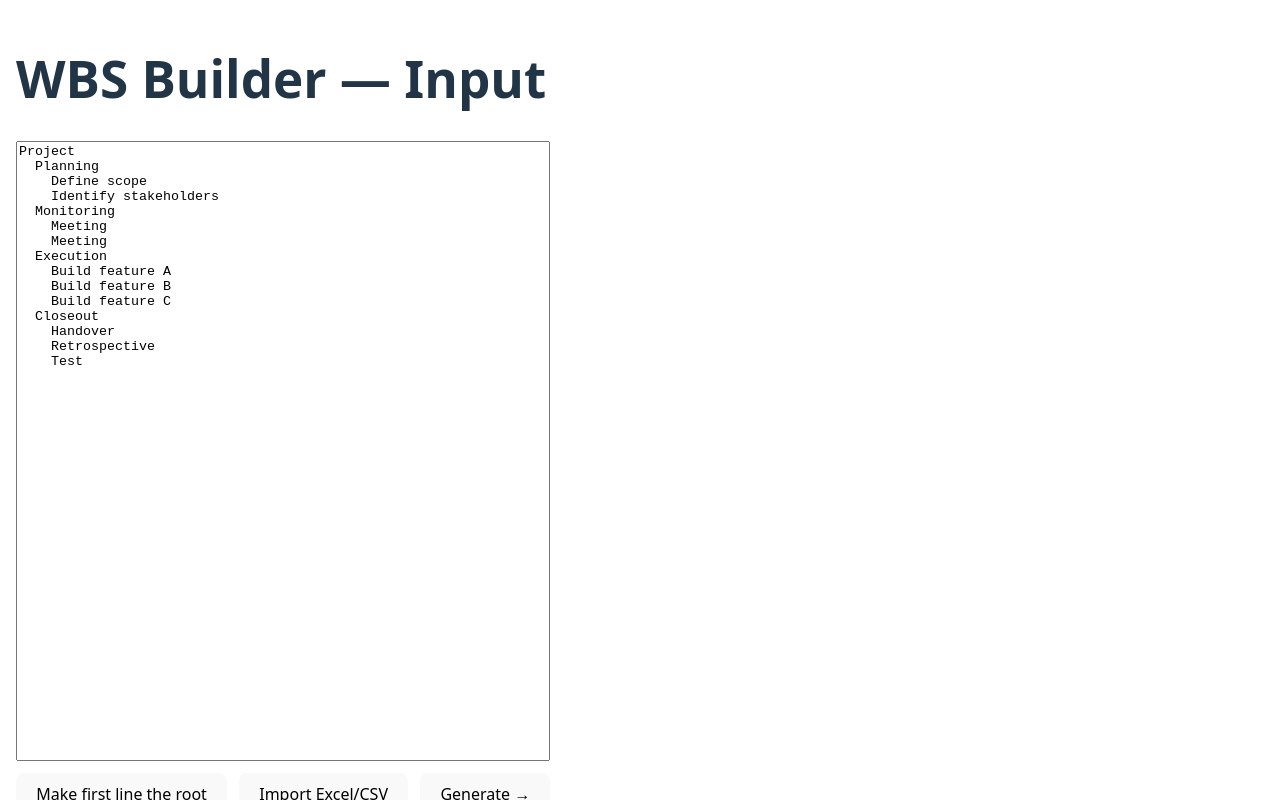
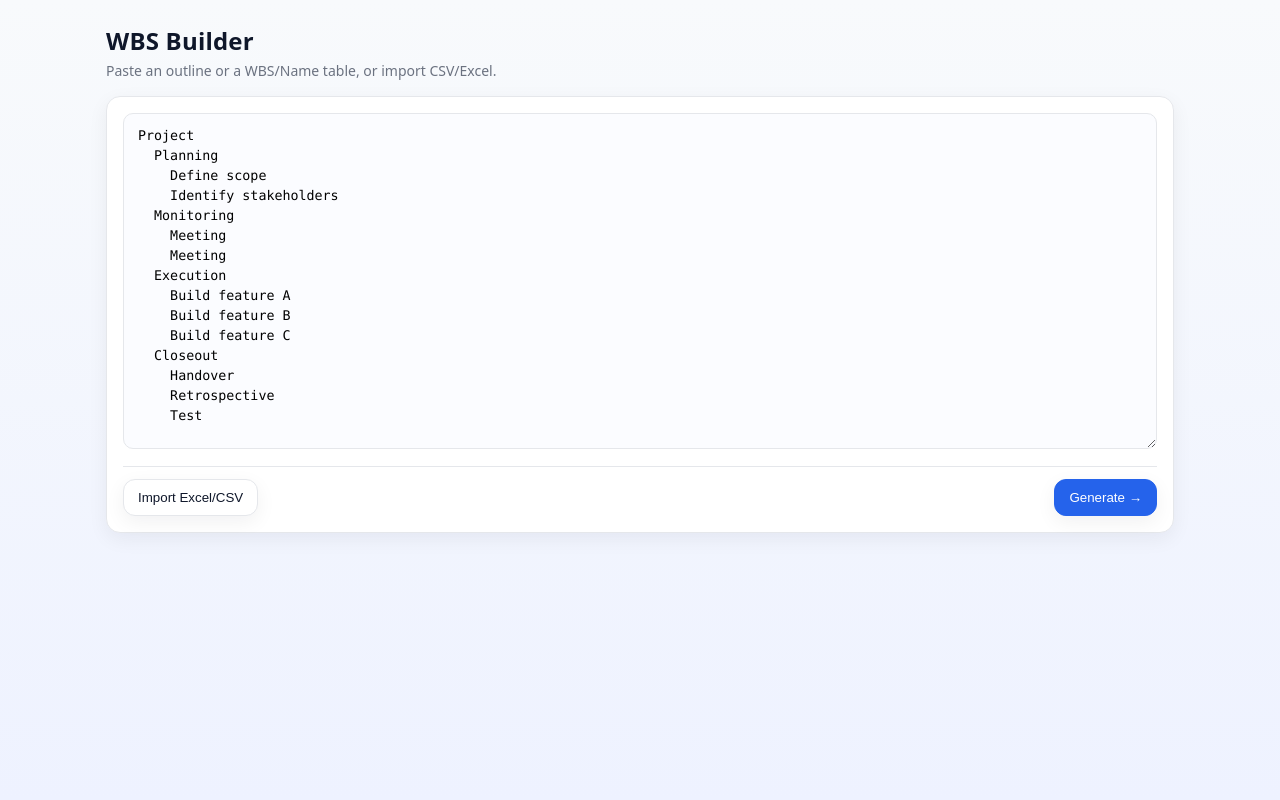
Before and after one commit to cestmoi1337/wbs-app, a React (Vite) app: page / in a window 1280 px wide. Built offline with nearby package versions, Linux system fonts and the light colour scheme; what cytoscape-svg would draw is missing.

Commit message:
ui: remove root button + apply clean theme (cards, buttons, toolbar)

```diff
--- a/src/App.tsx
+++ b/src/App.tsx
@@ -3,7 +3,7 @@ import { HashRouter, Routes, Route, useNavigate } from 'react-router-dom'
 import Papa from 'papaparse'
 import { rowsToOutline, parseCsvToOutline, parseXlsxToOutline } from './lib/importers'
 import { parseOutline, type WbsNode } from './lib/parseOutline'
-import { toOutline, renameNode, makeFirstLineRoot } from './lib/wbs'
+import { toOutline, renameNode } from './lib/wbs'
 import Diagram from './components/Diagram'
 
 const SAMPLE = `Project
@@ -34,6 +34,7 @@ function InputPage() {
   const navigate = useNavigate()
   const [text, setText] = useState<string>(() => localStorage.getItem(STORAGE_KEY) || SAMPLE)
 
+  // Convert HTML lists -> outline
   const htmlListToOutline = (html: string): string | null => {
     if (!html || !/<(ul|ol|li|br)/i.test(html)) return null
     const parser = new DOMParser()
@@ -188,21 +189,30 @@ function InputPage() {
   }
 
   return (
-    <div style={{ padding: 16, display: 'grid', gridTemplateRows: 'auto 1fr auto', height: '100vh' }}>
-      <h1>WBS Builder — Input</h1>
+    <div className="container">
+      <header className="header">
+        <div>
+          <h1 className="title">WBS Builder</h1>
+          <p className="subtitle">Paste an outline or a WBS/Name table, or import CSV/Excel.</p>
+        </div>
+      </header>
+
+      <main className="content">
+        <section className="card">
           <textarea
             value={text}
             onChange={(e) => setText(e.target.value)}
             onPaste={onPaste}
             onKeyDown={onKeyDown}
-        style={{ width: '100%', height: '100%', resize: 'none', boxSizing: 'border-box', fontFamily: 'monospace' }}
+            className="textarea"
             placeholder="Paste outline or WBS/Name table here. Use Tab/Shift+Tab to indent/outdent."
           />
-      <div style={{ display: 'flex', gap: 12, marginTop: 12 }}>
-        <button onClick={() => setText(makeFirstLineRoot(text))}>Make first line the root</button>
-        <button onClick={() => navigate('/import')}>Import Excel/CSV</button>
+
+          <div className="toolbar">
+            <button className="btn" onClick={() => navigate('/import')}>Import Excel/CSV</button>
+            <div className="spacer" />
             <button
-          style={{ marginLeft: 'auto' }}
+              className="btn btn-primary"
               onClick={() => {
                 const payload = (text || '').trim() || SAMPLE
                 localStorage.setItem(STORAGE_KEY, payload)
@@ -212,6 +222,8 @@ function InputPage() {
               Generate →
             </button>
           </div>
+        </section>
+      </main>
     </div>
   )
 }
@@ -250,20 +262,28 @@ function ImportPage() {
   }
 
   return (
-    <div style={{ padding: 16, display: 'grid', gridTemplateRows: 'auto auto 1fr', gap: 12, height: '100vh' }}>
-      <h1>Import Excel / CSV</h1>
-      <div style={{ lineHeight: 1.6 }}>
-        <div><strong>Supported headers (case-insensitive):</strong></div>
-        <div>• <code>WBS, Name</code> (e.g., <code>1.2.3, My task</code>)</div>
-        <div>• <code>Task, Level</code></div>
-        <div>• <code>Task, Indent</code> (indent 0 = level 1)</div>
+    <div className="container">
+      <header className="header">
+        <div>
+          <h1 className="title">Import Excel / CSV</h1>
+          <p className="subtitle">Supported: <code>WBS, Name</code> or <code>Task, Level</code> or <code>Task, Indent</code>.</p>
         </div>
+        <button className="btn" onClick={() => navigate('/')}>← Back</button>
+      </header>
 
-      <div style={{ display: 'flex', gap: 12, alignItems: 'center' }}>
+      <main className="content">
+        <section className="card">
+          <div className="row">
             <input type="file" accept=".csv,.xlsx,.xls" onChange={onFileChange} />
-        <button onClick={() => navigate('/')}>← Back</button>
-        <span style={{ color: error ? '#b91c1c' : '#374151' }}>{error || status}</span>
+            <div className={`status ${error ? 'error' : ''}`}>{error || status}</div>
           </div>
+          <div className="hint">
+            Examples:
+            <pre>WBS,Name{'\n'}1,Project{'\n'}1.1,Planning{'\n'}1.1.1,Define scope</pre>
+            <pre>Task,Level{'\n'}Project,1{'\n'}Planning,1{'\n'}Define scope,2</pre>
+          </div>
+        </section>
+      </main>
     </div>
   )
 }
@@ -293,35 +313,46 @@ function DiagramPage() {
   }
 
   return (
-    <div style={{ padding: 16 }}>
-      <h1>WBS Builder — Diagram</h1>
-      <div
-        style={{
-          display: 'flex',
-          gap: 12,
-          alignItems: 'center',
-          border: '1px solid #eee',
-          padding: 12,
-          borderRadius: 8,
-          marginBottom: 12,
-          flexWrap: 'wrap'
-        }}
-      >
-        <button onClick={() => navigate('/')}>← Back to Input</button>
-        <label>Font:&nbsp;<input type="range" min={8} max={48} value={fontSize} onChange={e => setFontSize(parseInt(e.target.value, 10))} /> <span>{fontSize}px</span></label>
-        <label>Box W:&nbsp;<input type="range" min={140} max={560} value={boxWidth} onChange={e => setBoxWidth(parseInt(e.target.value, 10))} /> <span>{boxWidth}px</span></label>
-        <label>Box H:&nbsp;<input type="range" min={48} max={260} value={boxHeight} onChange={e => setBoxHeight(parseInt(e.target.value, 10))} /> <span>{boxHeight}px</span></label>
+    <div className="container">
+      <header className="header">
+        <div>
+          <h1 className="title">WBS Diagram</h1>
+          <p className="subtitle">Drag to arrange. Double-click a box to rename.</p>
+        </div>
+        <button className="btn" onClick={() => navigate('/')}>← Back to Input</button>
+      </header>
 
-        <button onClick={() => diagramApi?.downloadPNG({ scale: 2, bg: '#ffffff', margin: 600 })}>
+      <main className="content">
+        <section className="card">
+          <div className="toolbar wrap">
+            <div className="group">
+              <label className="label">Font</label>
+              <input type="range" min={8} max={48} value={fontSize} onChange={e => setFontSize(parseInt(e.target.value, 10))} />
+              <span className="mono">{fontSize}px</span>
+            </div>
+            <div className="group">
+              <label className="label">Box W</label>
+              <input type="range" min={140} max={560} value={boxWidth} onChange={e => setBoxWidth(parseInt(e.target.value, 10))} />
+              <span className="mono">{boxWidth}px</span>
+            </div>
+            <div className="group">
+              <label className="label">Box H</label>
+              <input type="range" min={48} max={260} value={boxHeight} onChange={e => setBoxHeight(parseInt(e.target.value, 10))} />
+              <span className="mono">{boxHeight}px</span>
+            </div>
+
+            <div className="spacer" />
+
+            <button className="btn" onClick={() => diagramApi?.downloadPNG({ scale: 2, bg: '#ffffff', margin: 600 })}>
               Download PNG
             </button>
-        {/* Transparent SVG by default (no bg) */}
-        <button onClick={() => diagramApi?.downloadSVG({ /* bg: undefined */ margin: 120 })}>
+            <button className="btn btn-primary" onClick={() => diagramApi?.downloadSVG({ /* transparent */ margin: 120 })}>
               Download SVG
             </button>
           </div>
 
-      <div style={{ height: '75vh', border: '1px solid #eee', overflow: 'hidden', position: 'relative' }}>
+          <div className="diagram-shell">
+            <div style={{ height: '75vh', borderRadius: 8, overflow: 'hidden', position: 'relative' }}>
               <Diagram
                 root={root}
                 positions={positions}
@@ -334,6 +365,9 @@ function DiagramPage() {
                 textMaxWidth={boxWidth - 20}
               />
             </div>
+          </div>
+        </section>
+      </main>
     </div>
   )
 }
--- /dev/null
+++ b/src/index copy.css
@@ -0,0 +1,77 @@
+/* Prevent body from auto-scrolling horizontally */
+html, body, #root {
+  height: 100%;
+  margin: 0;
+  padding: 0;
+  overflow: hidden;    /* <-- critical: no global horizontal scroll */
+}
+
+
+:root {
+  font-family: system-ui, Avenir, Helvetica, Arial, sans-serif;
+  line-height: 1.5;
+  font-weight: 400;
+
+  color-scheme: light dark;
+  color: rgba(255, 255, 255, 0.87);
+  background-color: #242424;
+
+  font-synthesis: none;
+  text-rendering: optimizeLegibility;
+  -webkit-font-smoothing: antialiased;
+  -moz-osx-font-smoothing: grayscale;
+}
+
+a {
+  font-weight: 500;
+  color: #646cff;
+  text-decoration: inherit;
+}
+a:hover {
+  color: #535bf2;
+}
+
+body {
+  margin: 0;
+  display: flex;
+  place-items: center;
+  min-width: 320px;
+  min-height: 100vh;
+}
+
+h1 {
+  font-size: 3.2em;
+  line-height: 1.1;
+}
+
+button {
+  border-radius: 8px;
+  border: 1px solid transparent;
+  padding: 0.6em 1.2em;
+  font-size: 1em;
+  font-weight: 500;
+  font-family: inherit;
+  background-color: #1a1a1a;
+  cursor: pointer;
+  transition: border-color 0.25s;
+}
+button:hover {
+  border-color: #646cff;
+}
+button:focus,
+button:focus-visible {
+  outline: 4px auto -webkit-focus-ring-color;
+}
+
+@media (prefers-color-scheme: light) {
+  :root {
+    color: #213547;
+    background-color: #ffffff;
+  }
+  a:hover {
+    color: #747bff;
+  }
+  button {
+    background-color: #f9f9f9;
+  }
+}
--- a/src/index.css
+++ b/src/index.css
@@ -1,77 +1,111 @@
-/* Prevent body from auto-scrolling horizontally */
-html, body, #root {
-  height: 100%;
-  margin: 0;
-  padding: 0;
-  overflow: hidden;    /* <-- critical: no global horizontal scroll */
+:root {
+  --bg: #f6f7fb;
+  --card: #ffffff;
+  --text: #0f172a;
+  --muted: #6b7280;
+  --line: #e5e7eb;
+
+  --primary: #2563eb;
+  --primary-600: #1d4ed8;
+  --shadow: 0 6px 20px rgba(15, 23, 42, 0.06);
+  --radius: 14px;
+  --radius-sm: 10px;
+
+  --mono: ui-monospace, SFMono-Regular, Menlo, Monaco, Consolas, "Liberation Mono", monospace;
+  --sans: ui-sans-serif, system-ui, -apple-system, "Segoe UI", Roboto, "Helvetica Neue", Arial, "Noto Sans", "Apple Color Emoji", "Segoe UI Emoji";
 }
 
-
-:root {
-  font-family: system-ui, Avenir, Helvetica, Arial, sans-serif;
-  line-height: 1.5;
-  font-weight: 400;
-
-  color-scheme: light dark;
-  color: rgba(255, 255, 255, 0.87);
-  background-color: #242424;
-
-  font-synthesis: none;
-  text-rendering: optimizeLegibility;
-  -webkit-font-smoothing: antialiased;
-  -moz-osx-font-smoothing: grayscale;
+* { box-sizing: border-box; }
+html, body, #root { height: 100%; }
+body {
+  margin: 0;
+  font-family: var(--sans);
+  color: var(--text);
+  background: linear-gradient(180deg, #f8fafc 0%, #eef2ff 100%);
+  background-attachment: fixed;
 }
 
-a {
-  font-weight: 500;
-  color: #646cff;
-  text-decoration: inherit;
+/* Layout */
+.container {
+  max-width: 1100px;
+  margin: 0 auto;
+  padding: 24px 16px;
 }
-a:hover {
-  color: #535bf2;
+.header {
+  display: flex;
+  align-items: center;
+  justify-content: space-between;
+  gap: 12px;
+  margin-bottom: 16px;
+}
+.title { margin: 0; font-size: 24px; letter-spacing: 0.2px; }
+.subtitle { margin: 4px 0 0; color: var(--muted); font-size: 14px; }
+.content { display: grid; gap: 16px; }
+.card {
+  background: var(--card);
+  border: 1px solid var(--line);
+  border-radius: var(--radius);
+  box-shadow: var(--shadow);
+  padding: 16px;
 }
 
-body {
-  margin: 0;
-  display: flex;
-  place-items: center;
-  min-width: 320px;
-  min-height: 100vh;
+/* Controls */
+.toolbar {
+  display: flex; align-items: center; gap: 12px;
+  border-top: 1px solid var(--line);
+  padding-top: 12px; margin-top: 12px;
+}
+.toolbar.wrap { flex-wrap: wrap; }
+.group { display: flex; align-items: center; gap: 8px; }
+.label { font-size: 12px; color: var(--muted); }
+.spacer { flex: 1; }
+.mono { font-family: var(--mono); font-size: 12px; color: var(--muted); }
+
+.textarea {
+  width: 100%;
+  min-height: 42vh;
+  resize: vertical;
+  font-family: var(--mono);
+  line-height: 1.5;
+  padding: 12px 14px;
+  border: 1px solid var(--line);
+  border-radius: var(--radius-sm);
+  outline: none;
+  background: #fbfcff;
+}
+.textarea:focus { border-color: #c7d2fe; box-shadow: 0 0 0 3px rgba(59,130,246,0.15); }
+
+.btn {
+  appearance: none;
+  border: 1px solid var(--line);
+  background: #fff;
+  color: var(--text);
+  padding: 10px 14px;
+  border-radius: 12px;
+  cursor: pointer;
+  transition: transform 0.05s ease, background 0.2s ease, box-shadow 0.2s ease;
+  box-shadow: var(--shadow);
+}
+.btn:hover { background: #f8fafc; }
+.btn:active { transform: translateY(1px); }
+.btn-primary {
+  background: var(--primary);
+  border-color: var(--primary);
+  color: #fff;
+}
+.btn-primary:hover { background: var(--primary-600); }
+
+.status { color: var(--muted); font-size: 14px; }
+.status.error { color: #b91c1c; }
+.row { display: flex; align-items: center; gap: 12px; }
+
+.diagram-shell { margin-top: 8px; }
+
+/* Range input */
+input[type="range"] {
+  accent-color: var(--primary);
+  height: 6px;
 }
 
-h1 {
-  font-size: 3.2em;
-  line-height: 1.1;
-}
-
-button {
-  border-radius: 8px;
-  border: 1px solid transparent;
-  padding: 0.6em 1.2em;
-  font-size: 1em;
-  font-weight: 500;
-  font-family: inherit;
-  background-color: #1a1a1a;
-  cursor: pointer;
-  transition: border-color 0.25s;
-}
-button:hover {
-  border-color: #646cff;
-}
-button:focus,
-button:focus-visible {
-  outline: 4px auto -webkit-focus-ring-color;
-}
-
-@media (prefers-color-scheme: light) {
-  :root {
-    color: #213547;
-    background-color: #ffffff;
-  }
-  a:hover {
-    color: #747bff;
-  }
-  button {
-    background-color: #f9f9f9;
-  }
-}
+/* Keep the app from horizontal scrolling */
+html, body, #root { overflow: hidden; }
```
Lines whose indentation alone changed are shown as unchanged.
